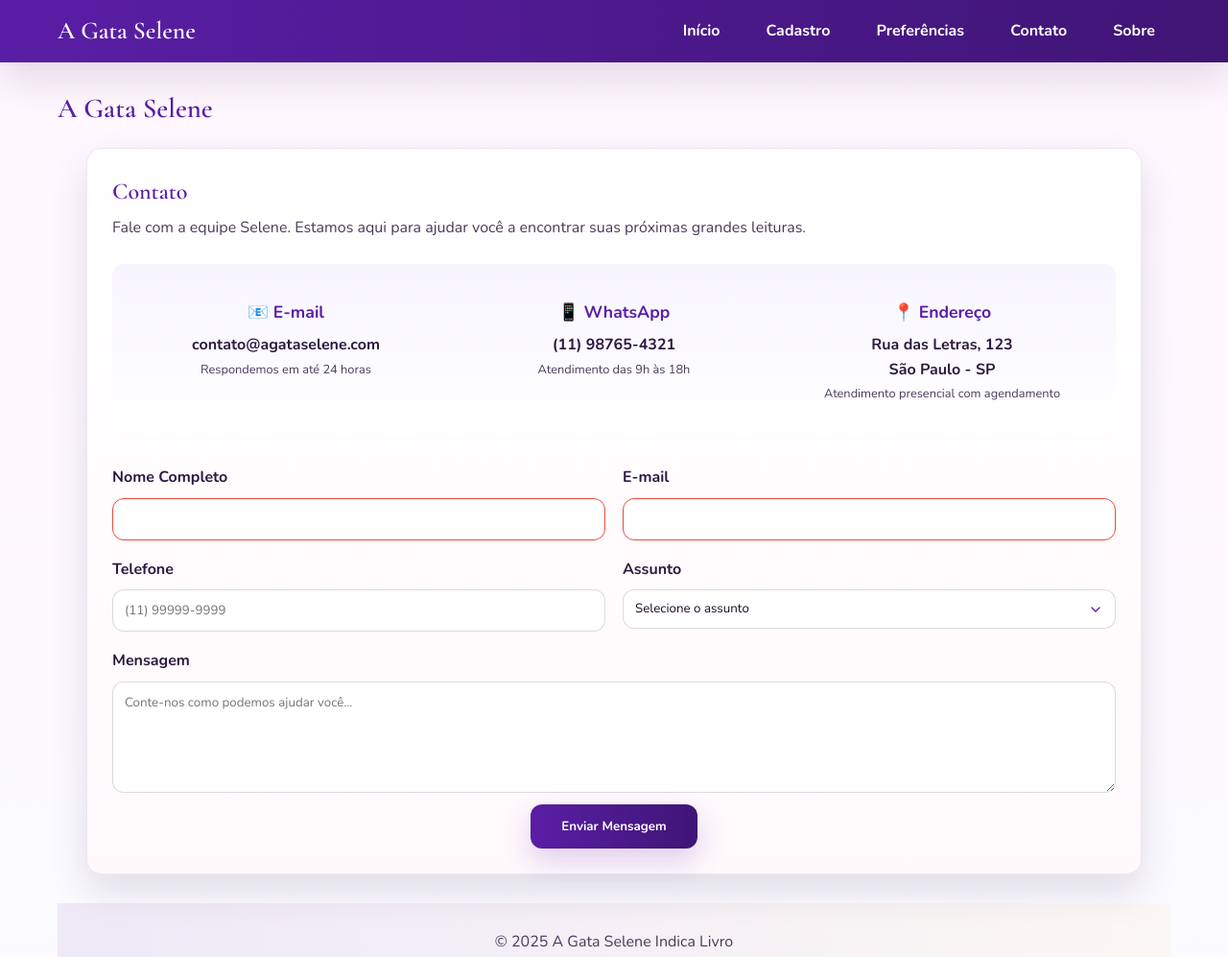
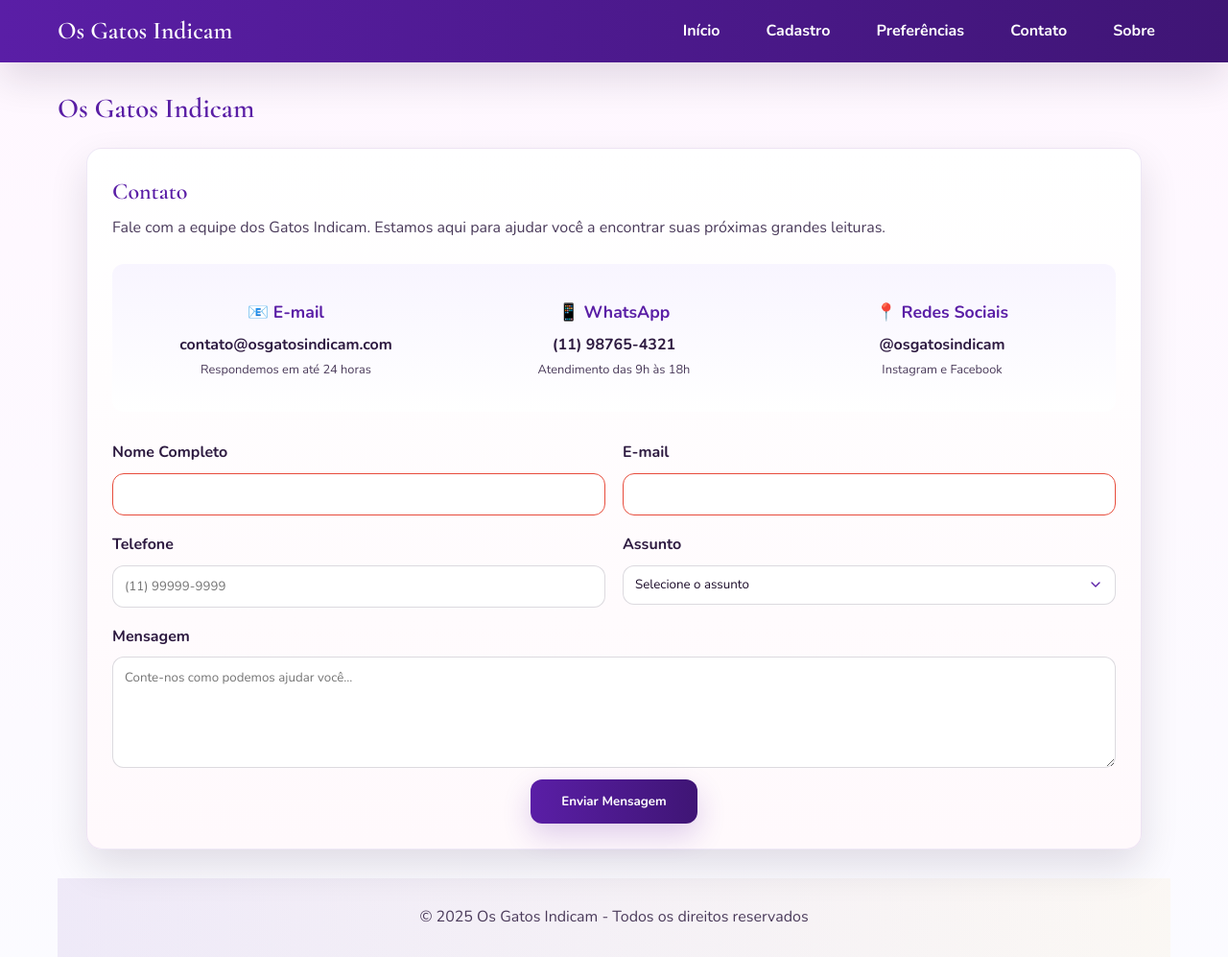
Before and after one commit to paulabernardinelli-ship-it/Site_Programacao, a plain HTML site: page contato.html in a window 1280 px wide. Shown: the top 997 px of the page at 96% size. Drawn offline with nearby package versions, Linux system fonts and the light colour scheme.

Commit message:
Update contato.html

```diff
--- a/contato.html
+++ b/contato.html
@@ -3,7 +3,7 @@
 <head>
   <meta charset='utf-8'>
   <meta name='viewport' content='width=device-width,initial-scale=1'>
-  <title>Contato — Selene</title>
+  <title>Contato — Os Gatos Indicam</title>
   <link href='https://fonts.googleapis.com/css2?family=Cormorant+Garamond:wght@400;600&family=Nunito:wght@300;400;700&display=swap' rel='stylesheet'>
   <link rel='stylesheet' href='style.css'>
   <script src='script.js' defer></script>
@@ -12,7 +12,7 @@
   <!-- Menu fixo em todas as páginas -->
   <nav class="fixed-nav">
     <div class="nav-container">
-      <div class='logo'><h1>A Gata Selene</h1></div>
+      <div class='logo'><h1>Os Gatos Indicam</h1></div>
       <ul>
         <li><a href='index.html'>Início</a></li>
         <li><a href='cadastro.html'>Cadastro</a></li>
@@ -25,18 +25,18 @@
 
   <div class='container'>
     <header>
-      <div class='logo'><h1>A Gata Selene</h1></div>
+      <div class='logo'><h1>Os Gatos Indicam</h1></div>
     </header>
     <main>
       <div class='pref-card'>
         <h2>Contato</h2>
-        <p style='color:var(--muted); margin-bottom: 24px;'>Fale com a equipe Selene. Estamos aqui para ajudar você a encontrar suas próximas grandes leituras.</p>
+        <p style='color:var(--muted); margin-bottom: 24px;'>Fale com a equipe dos Gatos Indicam. Estamos aqui para ajudar você a encontrar suas próximas grandes leituras.</p>
 
         <div class="contact-info">
           <div class="contact-methods">
             <div class="contact-method">
               <h4>📧 E-mail</h4>
-              <p>contato@agataselene.com</p>
+              <p>contato@osgatosindicam.com</p>
               <small>Respondemos em até 24 horas</small>
             </div>
             <div class="contact-method">
@@ -45,9 +45,9 @@
               <small>Atendimento das 9h às 18h</small>
             </div>
             <div class="contact-method">
-              <h4>📍 Endereço</h4>
-              <p>Rua das Letras, 123<br>São Paulo - SP</p>
-              <small>Atendimento presencial com agendamento</small>
+              <h4>📍 Redes Sociais</h4>
+              <p>@osgatosindicam</p>
+              <small>Instagram e Facebook</small>
             </div>
           </div>
         </div>
@@ -89,7 +89,7 @@
       </div>
     </main>
     <footer>
-      <p>© 2025 A Gata Selene Indica Livro</p>
+      <p>© 2025 Os Gatos Indicam - Todos os direitos reservados</p>
     </footer>
   </div>
 
@@ -115,7 +115,7 @@
           }
 
           // Simular envio do formulário
-          showAlert('Mensagem enviada com sucesso! Entraremos em contato em breve.');
+          showAlert('Mensagem enviada com sucesso! Nossos gatos entrarão em contato em breve.');
           formContato.reset();
         });
       }
```
